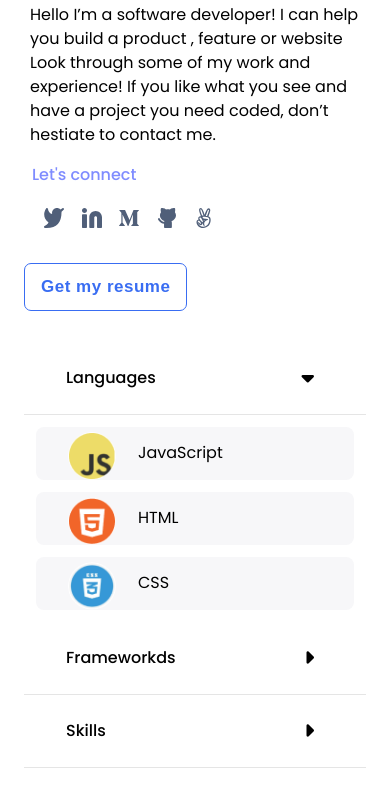
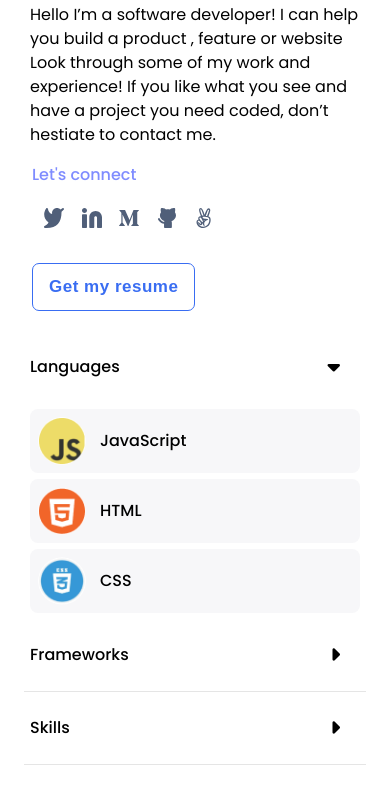
Before and after one commit to Hadi111jafari/PortfolioM-v, a website: page index.html in a window 390 px wide. Shown: the part 3822-4629 px from the top of the page. Drawn offline with Linux system fonts and the light colour scheme.

Commit message:
Required chenges apllied to the about section used ul and li

```diff
--- a/index.html
+++ b/index.html
@@ -11,7 +11,7 @@
       crossorigin="anonymous"
     />
     <link rel="stylesheet" href="style.css" />
-    <title>portfolio</title>
+    <title>Portfolio</title>
   </head>
   <body>
     <header>
@@ -160,7 +160,10 @@
     <!-- About start-->
 
     <section id="about">
-      <h3>About <br> Myself</h3>
+      <h3>
+        About <br />
+        Myself
+      </h3>
       <p>
         Hello I’m a software developer! I can help you build a product , feature
         or website Look through some of my work and experience! If you like what
@@ -192,11 +195,12 @@
 
       <!-- skills -->
       <div>
-        <div class="showcase" id="showcase-first">
+        <ul class="showcase">
+          <li class="showcase-list">
             <p>Languages</p>
             <i class="fas fa-caret-down accordion"></i>
-        </div>
-
+          </li>
+          <li>
             <ul id="languages">
               <li class="language">
                 <img src="./images/Ellipse_1.png" alt="JavaScript" />
@@ -211,15 +215,16 @@
                 <p>CSS</p>
               </li>
             </ul>
-
-        <div class="showcase">
-          <p>Frameworkds</p>
+          </li>
+          <li class="showcase-list">
+            <p>Frameworks</p>
             <i class="fas fa-caret-right accordion"></i>
-        </div>
-        <div class="showcase">
+          </li>
+          <li class="showcase-list">
             <p>Skills</p>
             <i class="fas fa-caret-right accordion"></i>
-        </div>
+          </li>
+        </ul>
       </div>
     </section>
 
--- a/style.css
+++ b/style.css
@@ -96,7 +96,7 @@ a {
     border-radius: 50%;
     width: 48px;
     height: 48px;
-    margin-right: 1rem;
+    margin: 8px;
   }
 
   .card img {
@@ -251,7 +251,7 @@ a {
   }
 
   #get-resume {
-    margin: 32px 16px 0 0;
+    margin: 32px 16px 0 8px;
     border: 1px solid #396df2;
     font-weight: bold;
     background-color: #fff;
@@ -263,24 +263,20 @@ a {
   }
 
   .showcase {
-    display: flex;
-    justify-items: center;
-    justify-content: space-between;
-    padding: 10px 36px;
     font-size: 20px;
     line-height: 24px;
     font-weight: 500;
-    border-bottom: 1px solid #e5e5e5;
+    margin-top: 20px;
     color: #000;
+    list-style-type: none;
   }
 
   .language {
     display: flex;
     background: #f7f7f9;
     border-radius: 8px;
-    margin: 12px;
-    padding: 0 2rem;
-    align-self: center;
+    margin: 6px;
+    list-style-type: none;
   }
 
   .backend {
@@ -292,13 +288,20 @@ a {
     margin-left: 1rem;
   }
 
-  #showcase-first {
-    margin-top: 36px;
-    padding-top: 5px;
+  .showcase-list {
+    display: flex;
+    border-bottom: 1px solid #e5e5e5;
+    justify-content: space-between;
+  }
+
+  .showcase-list:first-child {
+    border-bottom: none;
   }
 
   .accordion {
     margin: 1rem;
+    padding: 10px;
+    float: right;
   }
 
   #about-social p {
```
Also changed, not shown: images/Icon - Chevron - Down - Larger.svg (added). Lines whose indentation alone changed are shown as unchanged.
